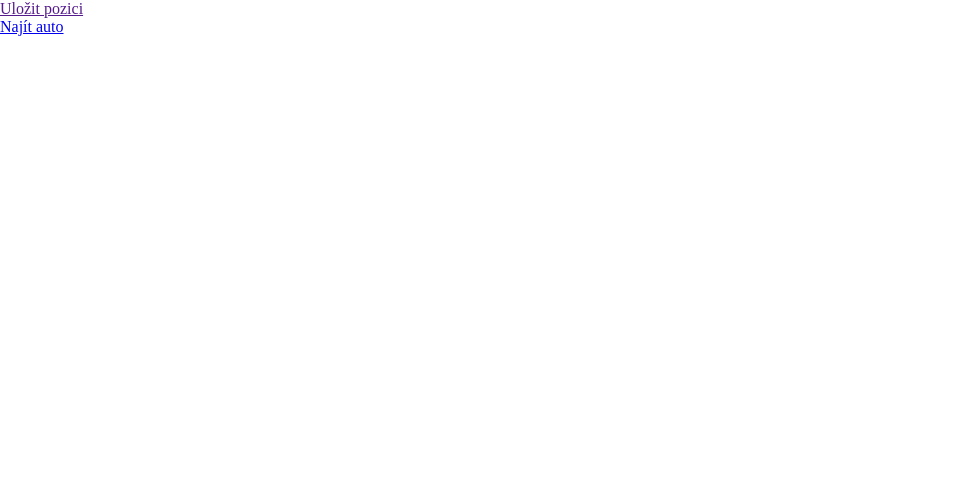
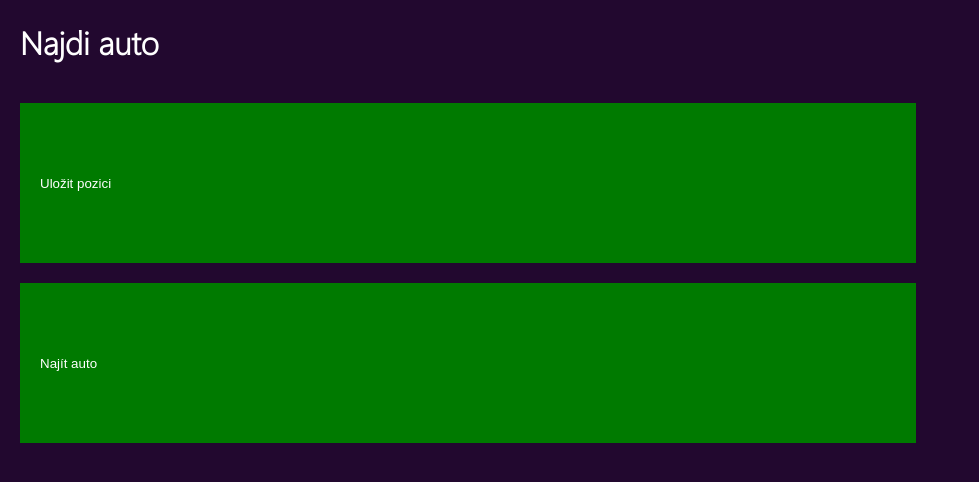
Before and after one commit to vichjiri/HTML5_Najdi_auto, a plain HTML site: page index.html in a window 1280 px wide. Shown: the whole page, without its empty margins (0-979 px from the left). Drawn offline with Linux system fonts and the light colour scheme; some packages are replaced by stand-ins of ours.

Commit message:
Metro design

```diff
--- a/index.html
+++ b/index.html
@@ -4,8 +4,8 @@
     <title>Najdi auto</title>
     <meta name="viewport" content="width=device-width, initial-scale=1.0, user-scalable=no">
     <meta charset="utf-8">
+    <link rel="stylesheet" href="style.css">
 
-    <link rel="stylesheet" href="style.css">
     <script type="text/javascript" src="https://maps.googleapis.com/maps/api/js?v=3.exp&sensor=true"></script>
     <script type="text/javascript" src="script.js"></script>
 
@@ -36,7 +36,12 @@
     </script>
   </head>
   <body>
-    <a href="" onclick="saveGps(); return false;">Uložit pozici</a><br>
-    <a href="mapa.html">Najít auto</a><br>
+    <h1>Najdi auto</h1>
+    <button onclick="saveGps(); return false;">
+        Uložit pozici
+    </button>
+    <button onclick="window.location.href='mapa.html';">
+        Najít auto
+    </button>
   </body>
 </html>
--- a/style.css
+++ b/style.css
@@ -1,5 +1,41 @@
+@font-face {
+     font-family: "Segoe";
+     src: url("segoeuil.ttf");
+ }
+
 html, body, #map_canvas {
-	margin: 0;
-	padding: 0;
-	height: 100%;
+	margin     : 0;
+	padding    : 0;
+	height     : 100%;
+	background : #22082F;
+	font-family: "Segoe";
 }
+
+h1{
+	background   : none;
+	color        : white;
+	padding      : 20px;
+	text-align   : left;
+	margin-top   : 0;
+	margin-bottom: 10px;
+
+}
+
+button{
+	background: #007A00;
+	color     : white;
+	text-align: left;
+	border    : none;
+	display   : block;
+
+	margin-left: 20px;
+	margin-top:  20px;
+
+	width: 70%;
+	min-height: 20%;
+
+	padding   : 20px;
+
+
+
+}
```
Also changed, not shown: mapa.html (line endings or trailing spaces), segoeuil.ttf (added).
